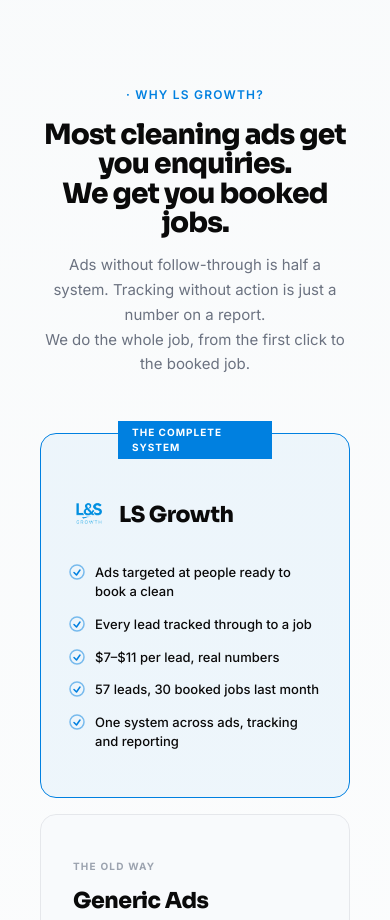
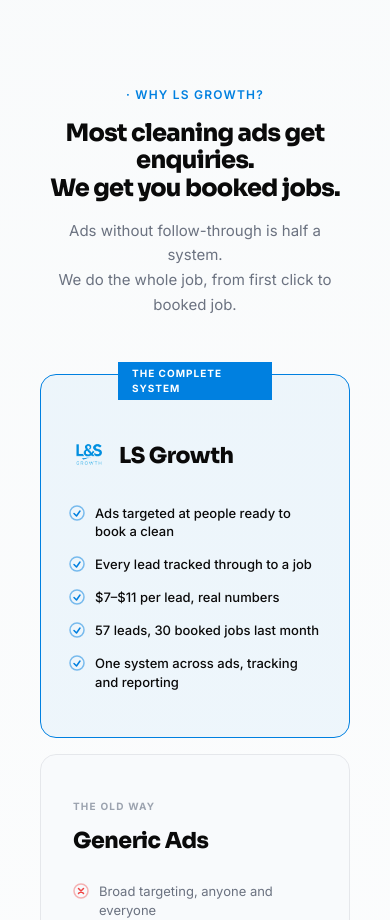
Before and after one commit to Lucky38-54-12/lsgrowthagency, a Next.js app: page /cleaning in a window 390 px wide. Shown: the part 5460-6380 px from the top of the page. Built offline with nearby package versions, Linux system fonts and the light colour scheme.

Commit message:
Tighten Why LS Growth heading and text on cleaning page to fit two lines

```diff
--- a/app/cleaning/page.tsx
+++ b/app/cleaning/page.tsx
@@ -402,11 +402,11 @@
         <div className="cmp-stack" style={{ maxWidth: "1020px", margin: "0 auto", background: "transparent", borderRadius: "28px", padding: "64px 56px" }}>
           <div style={{ textAlign: "center" as const, marginBottom: "56px" }}>
             <p className="lp-rise" style={{ fontSize: "12px", fontWeight: 600, color: accent, letterSpacing: "0.1em", textTransform: "uppercase" as const, marginBottom: "16px" }}>· Why LS Growth?</p>
-            <h2 className="lp-rise d1" style={{ fontSize: "clamp(28px,4vw,52px)", fontWeight: 800, color: ink, lineHeight: 1.05, letterSpacing: "-0.03em", marginBottom: "16px" }}>
-              Most cleaning ads get you enquiries.<br />We get you booked jobs.
+            <h2 className="lp-rise d1" style={{ fontSize: "clamp(24px,3.6vw,46px)", fontWeight: 800, color: ink, lineHeight: 1.15, letterSpacing: "-0.03em", marginBottom: "16px" }}>
+              Most cleaning ads get enquiries.<br />We get you booked jobs.
             </h2>
             <p className="lp-rise d2" style={{ fontSize: "15px", color: muted, maxWidth: "500px", margin: "0 auto", lineHeight: 1.65 }}>
-              Ads without follow-through is half a system. Tracking without action is just a number on a report.<br />We do the whole job, from the first click to the booked job.
+              Ads without follow-through is half a system.<br />We do the whole job, from first click to booked job.
             </p>
           </div>
 
```
